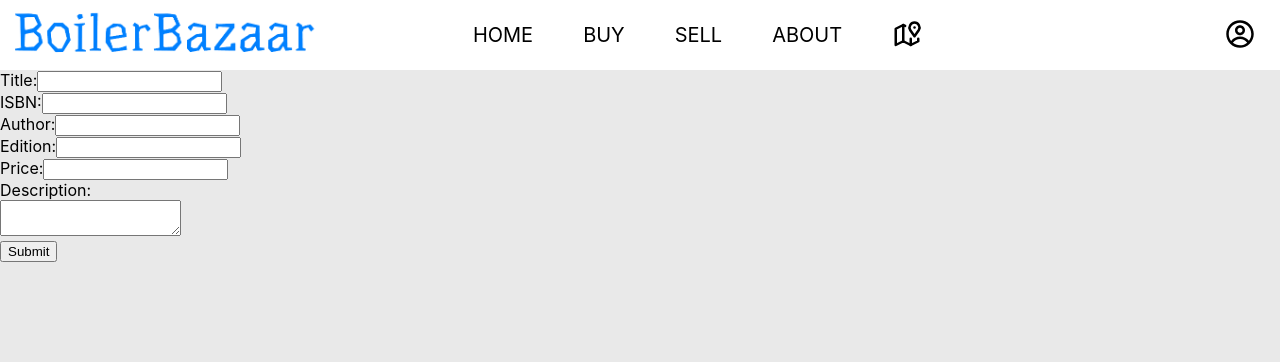
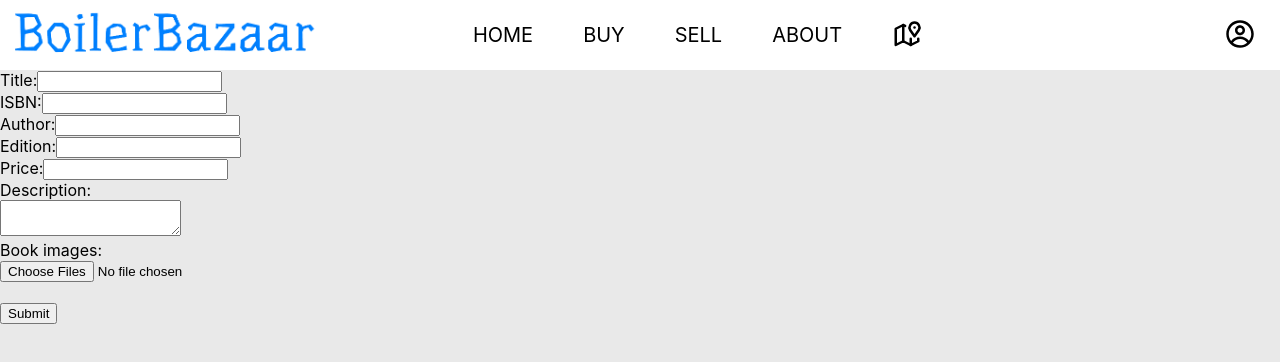
Before and after one commit to wang4621/boilerbazaar, a React (Create React App) app: page /sell in a window 1280 px wide. Shown: the top 362 px of the page. Built offline with nearby package versions, Linux system fonts and the light colour scheme.

Commit message:
create UI to upload multiple files

```diff
--- a/src/pages/Sell.js
+++ b/src/pages/Sell.js
@@ -5,6 +5,7 @@ function sendToServer() {
     var edition = document.getElementById("edition").value;
     var price = document.getElementById("price").value;
     var description = document.getElementById("description").value;
+    var image = document.getElementById("images").value;
     var client = new XMLHttpRequest();
     client.open("POST", "http://localhost:8080", true);
     //client.setRequestHeader("Request_Type", 1);
@@ -48,6 +49,12 @@ function Sell () {
                 <textarea id="description" maxlength="250"/>
             </label>
             <br/>
+            <label>
+                Book images:
+                <br/>
+                <input type="file" id="images" name="images" multiple></input>
+            </label>
+            <br/><br/>
             <input type="submit" value="Submit" />
         </form>
     )
```
